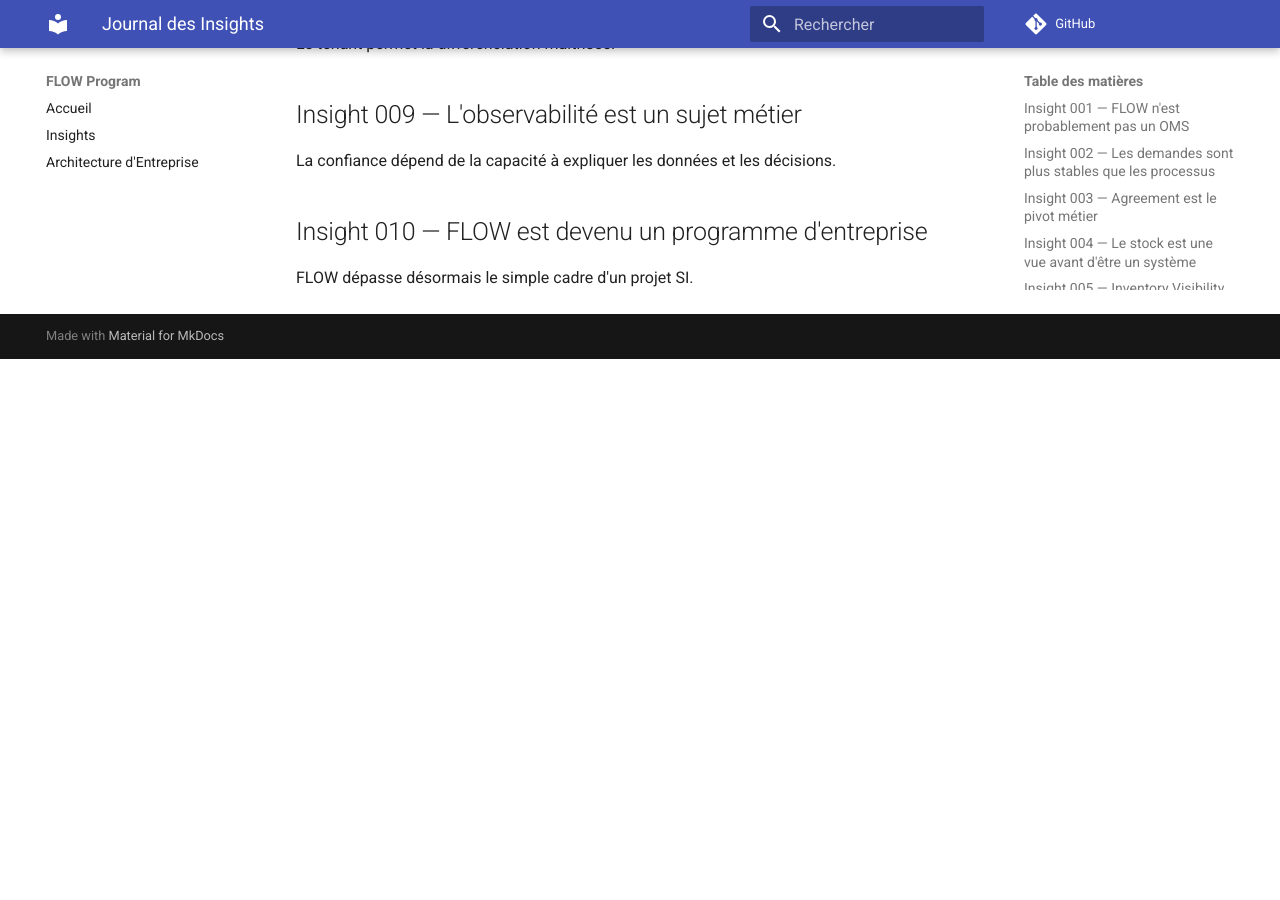
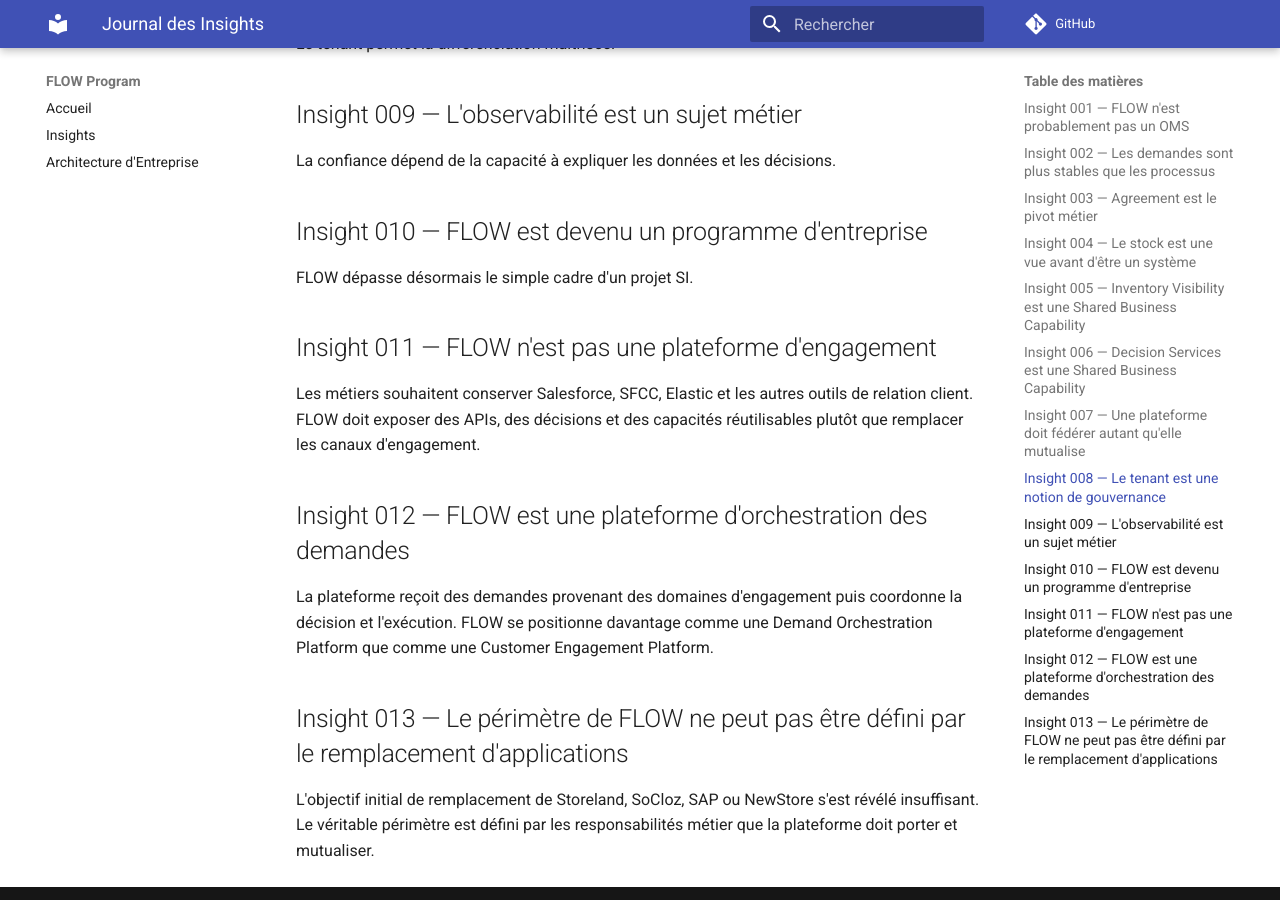
Before and after one commit to laurent-sintes/FLOW-Program, an MkDocs documentation site: the page built from docs/insights/journal-des-insights.md, in a window 1280 px wide and 900 px high, scrolled down 1181 px. Built offline with MkDocs 1.6.1 and Material for MkDocs 9.7.7, drawn with Linux system fonts in a browser that asks for light colours; comment, search, counter and statistics services are not loaded; before the commit the page ends 1540 px from its top, so only the background shows below that.

Commit message:
Enrich insights journal with engagement platform insight

```diff
--- a/docs/insights/journal-des-insights.md
+++ b/docs/insights/journal-des-insights.md
@@ -29,3 +29,12 @@ La confiance dépend de la capacité à expliquer les données et les décisions
 
 ## Insight 010 — FLOW est devenu un programme d'entreprise
 FLOW dépasse désormais le simple cadre d'un projet SI.
+
+## Insight 011 — FLOW n'est pas une plateforme d'engagement
+Les métiers souhaitent conserver Salesforce, SFCC, Elastic et les autres outils de relation client. FLOW doit exposer des APIs, des décisions et des capacités réutilisables plutôt que remplacer les canaux d'engagement.
+
+## Insight 012 — FLOW est une plateforme d'orchestration des demandes
+La plateforme reçoit des demandes provenant des domaines d'engagement puis coordonne la décision et l'exécution. FLOW se positionne davantage comme une Demand Orchestration Platform que comme une Customer Engagement Platform.
+
+## Insight 013 — Le périmètre de FLOW ne peut pas être défini par le remplacement d'applications
+L'objectif initial de remplacement de Storeland, SoCloz, SAP ou NewStore s'est révélé insuffisant. Le véritable périmètre est défini par les responsabilités métier que la plateforme doit porter et mutualiser.
```
